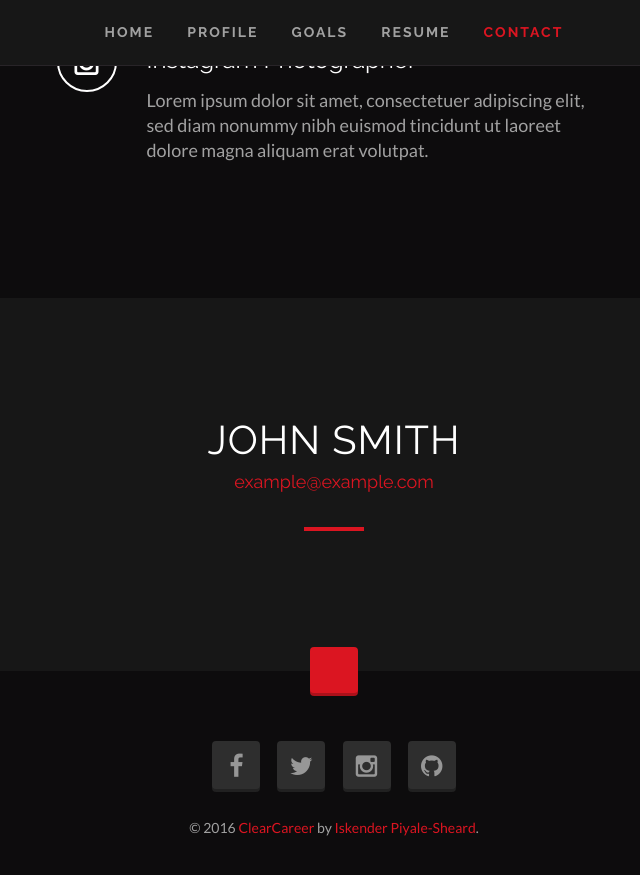
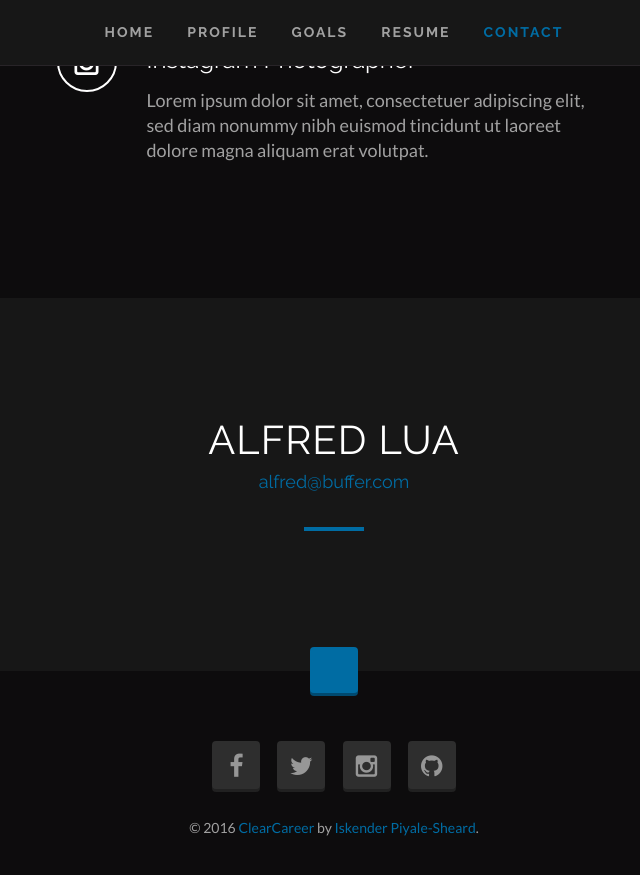
Before and after one commit to clearcareer/AlfredLua, a Jekyll site: the page built from index.html, in a window 1280 px wide and 900 px high, scrolled down 4682 px. Shown: the top 875 px of the window, without its empty margins (306-946 px from the left). Built offline with Jekyll 4.4.1, drawn with Linux system fonts in a browser that asks for light colours; some web fonts are replaced.

Commit message:
Updated '/index.html' via CloudCannon

```diff
--- a/index.html
+++ b/index.html
@@ -1,11 +1,11 @@
 ---
 layout: default
-page_template_color: red
-navbar_brand: John
-full_name: John Smith
-email: example@example.com
-profilepic_path: /assets/images/profilepic.jpg
-background_image_path: /assets/images/astronaut.jpg
+page_template_color: blue
+navbar_brand: Alfred
+full_name: Alfred Lua
+email: alfred@buffer.com
+profilepic_path: /assets/images/alfred-1.jpg
+background_image_path: /assets/images/buffergroupalljan16.jpg
 upload_resume_path: ''
 occupations:
   - title: "I'm an Astronaut"
@@ -26,23 +26,23 @@
     years: 2012-2014
     degree: Bachelor of Arts
     institution: University of Mars
-      description: Lorem ipsum dolor sit amet, consectetuer adipiscing elit.
+    description: 'Lorem ipsum dolor sit amet, consectetuer adipiscing elit.'
   - number: 2
     years: 2042-2022
     degree: Master of Arts
     institution: University of Neptune
-      description: Lorem ipsum dolor sit amet, consectetuer adipiscing elit.
+    description: 'Lorem ipsum dolor sit amet, consectetuer adipiscing elit.'
 work_experience:
   - number: 1
     years: 2012-2014
     position: Senior Designer
     company: Company A
-      description: Lorem ipsum dolor sit amet, consectetuer adipiscing elit.
+    description: 'Lorem ipsum dolor sit amet, consectetuer adipiscing elit.'
   - number: 2
     years: 2014-2016
     position: Engineer
     company: Company B
-      description: Lorem ipsum dolor sit amet, consectetuer adipiscing elit.
+    description: 'Lorem ipsum dolor sit amet, consectetuer adipiscing elit.'
 skills:
   - name: Javascript
     level: 20
@@ -52,7 +52,6 @@
     level: 65
   - name: Graphic Design
     level: 90
-
 achievements:
   - name: Expertise Award
     description: 'Lorem ipsum dolor sit amet, consectetuer adipiscing elit, sed diam nonummy nibh euismod tincidunt ut laoreet dolore magna aliquam erat volutpat.'
@@ -68,16 +67,16 @@
     icon: instagram
 social_icons:
   - name: Facebook
-      link: #
+    link: ''
     icon: facebook
   - name: Twitter
-      link: #
+    link: ''
     icon: twitter
   - name: Instagram
-      link: #
+    link: ''
     icon: instagram
   - name: Github
-      link: #
+    link: ''
     icon: github
 ---
 
@@ -174,7 +173,7 @@
                     <!-- PROFILE PICTURE START -->
                     <div class="col-md-4 hidden-xs hidden-sm match-height pp-wrapper">
                         <div class="profile-picture style-two">
-                            <img src="{{ page.profilepic_path }}" alt="profile picture" class="img-responsive"/>
+                            <img src="{{ page.profilepic_path }}" alt="profile picture" class="img-responsive" />
 
                             <h4 class="title editable">Graphic Designer</h4>
                         </div>
@@ -280,8 +279,8 @@
                                 <p class="text-center">
                                     <i class="fa fa-{{ goal.icon }} fa-3x colored-text"></i>
 
-                                    <h4 class="text-center">{{ goal.name }}</h4>
-                                </p>
+                                    </p><h4 class="text-center">{{ goal.name }}</h4>
+                                <p></p>
 
                                 <p>
                                     {{ goal.description }}
```
Lines whose indentation alone changed are shown as unchanged.
